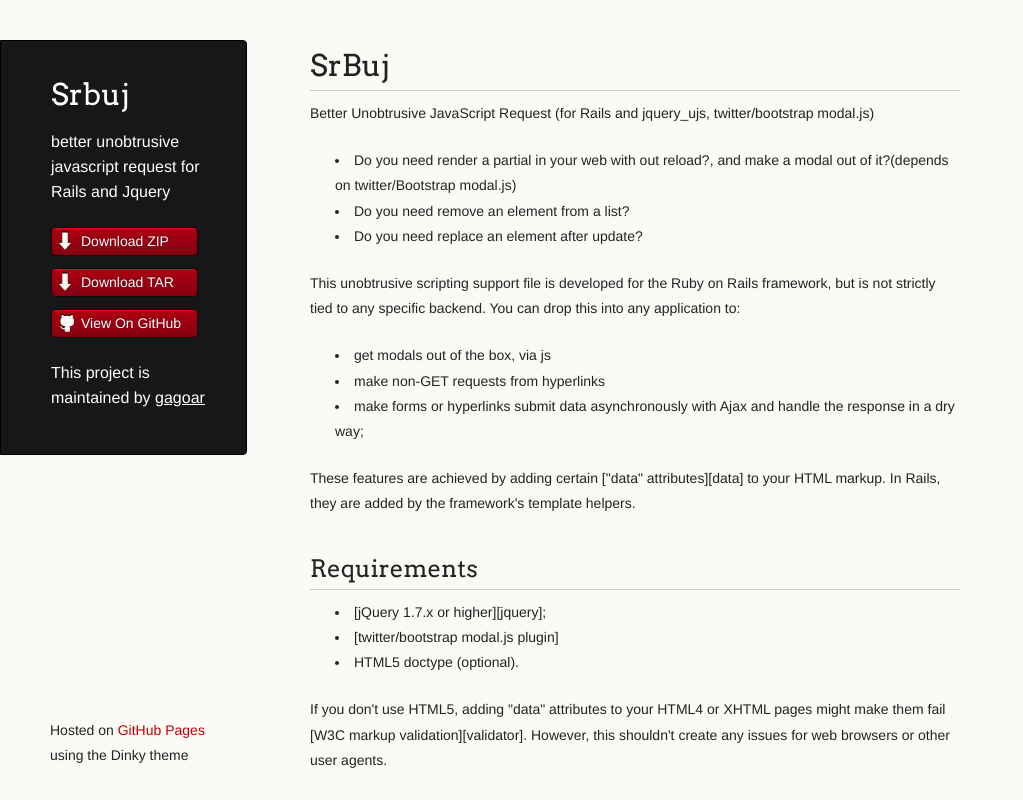
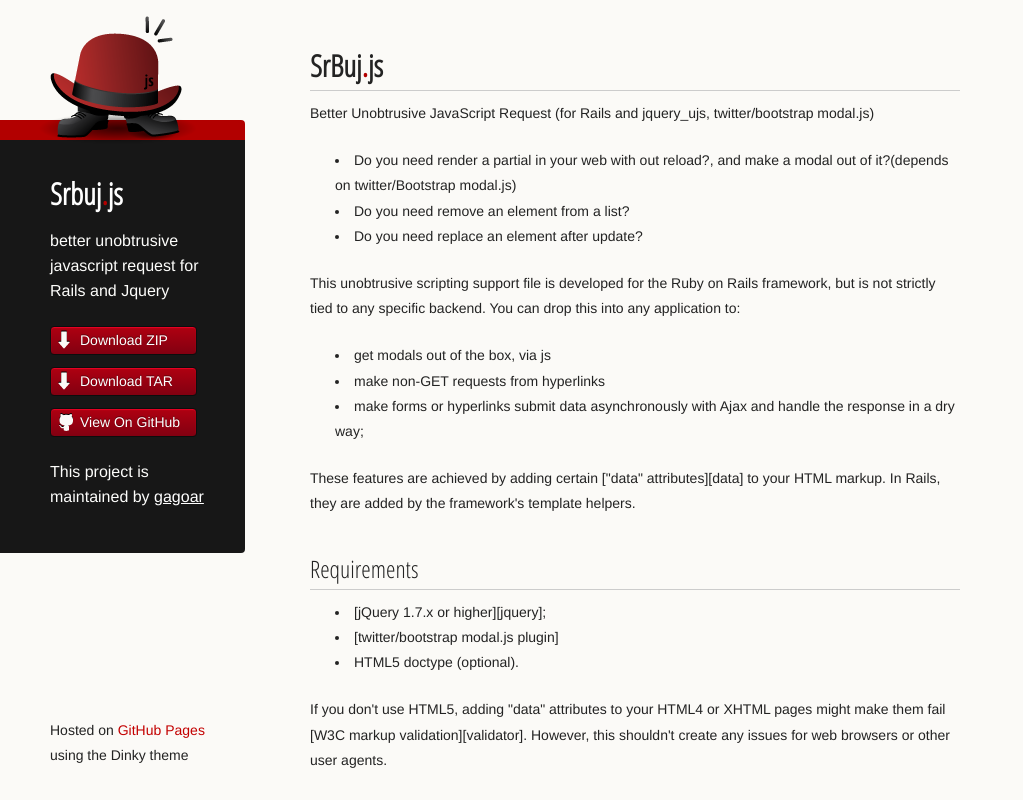
Before and after one commit to gagoar/SrBuj, a plain HTML site: page index.html in a window 1280 px wide. Shown: the top 800 px of the page, without its empty margins (0-1023 px from the left). Drawn offline with Linux system fonts and the light colour scheme.

Commit message:
SrBuj is alive again

```diff
--- a/index.html
+++ b/index.html
@@ -9,6 +9,9 @@
     <link rel="stylesheet" href="stylesheets/pygment_trac.css">
     <script src="javascripts/scale.fix.js"></script>
     <meta name="viewport" content="width=device-width, initial-scale=1, user-scalable=no">
+
+    <link href='http://fonts.googleapis.com/css?family=Open+Sans+Condensed:300' rel='stylesheet' type='text/css'>
+
     <!--[if lt IE 9]>
     <script src="//html5shiv.googlecode.com/svn/trunk/html5.js"></script>
     <![endif]-->
@@ -16,7 +19,7 @@
   <body>
     <div class="wrapper">
       <header>
-        <h1 class="header">Srbuj</h1>
+        <h1 class="header">Srbuj<span>.</span>js</h1>
         <p class="header">better unobtrusive javascript request for Rails and Jquery</p>
 
         <ul>
@@ -30,7 +33,7 @@
 
       </header>
       <section>
-        <h1>SrBuj</h1>
+        <h1>SrBuj<span>.</span>js</h1>
 
 <p>Better Unobtrusive JavaScript Request (for Rails and jquery_ujs, twitter/bootstrap modal.js)</p>
 
--- a/stylesheets/styles.css
+++ b/stylesheets/styles.css
@@ -47,9 +47,15 @@ p, ul, ol, table, dl {
 }
 
 h1, h2, h3 {
-	font-family: Arvo, Monaco, serif;
+	font-family: 'Open Sans Condensed', Arvo, Monaco, serif;
   line-height:1.3;
 	font-weight: normal;
+}
+h1{
+  font-weight: bold;
+}
+h1 span{
+  color: #B20000;
 }
 
 h1,h2, h3 {
@@ -210,7 +216,10 @@ header {
   width:170px;
   float:left;
   position:fixed;
-	border: 1px solid #000;
+	border: 0px solid #000;
+	border-bottom: 0px solid #000;
+	border-right: 0px solid #B20000;
+	border-top: 20px solid #B20000;
 	-webkit-border-top-right-radius: 4px;
 	-webkit-border-bottom-right-radius: 4px;
 	-moz-border-radius-topright: 4px;
@@ -218,8 +227,18 @@ header {
 	border-top-right-radius: 4px;
 	border-bottom-right-radius: 4px;
 	padding: 34px 25px 22px 50px;
-	margin: 30px 25px 0 0;
+	margin: 110px 25px 0 0;
 	-webkit-font-smoothing: antialiased;
+}
+header:before{
+  display: block;
+  position: absolute;
+  width: 219px;
+  height:219px;
+  background: transparent url(../images/srbuj.png) left top no-repeat;
+  content: "";
+  left: 8px;
+  top: -129px;
 }
 
 p.header {
@@ -227,9 +246,7 @@ p.header {
 }
 
 h1.header {
-	font-family: Arvo, sans-serif;
 	font-size: 30px;
-	font-weight: 300;
 	line-height: 1.3em;
 	border-bottom: none;
 	margin-top: 0;
```
